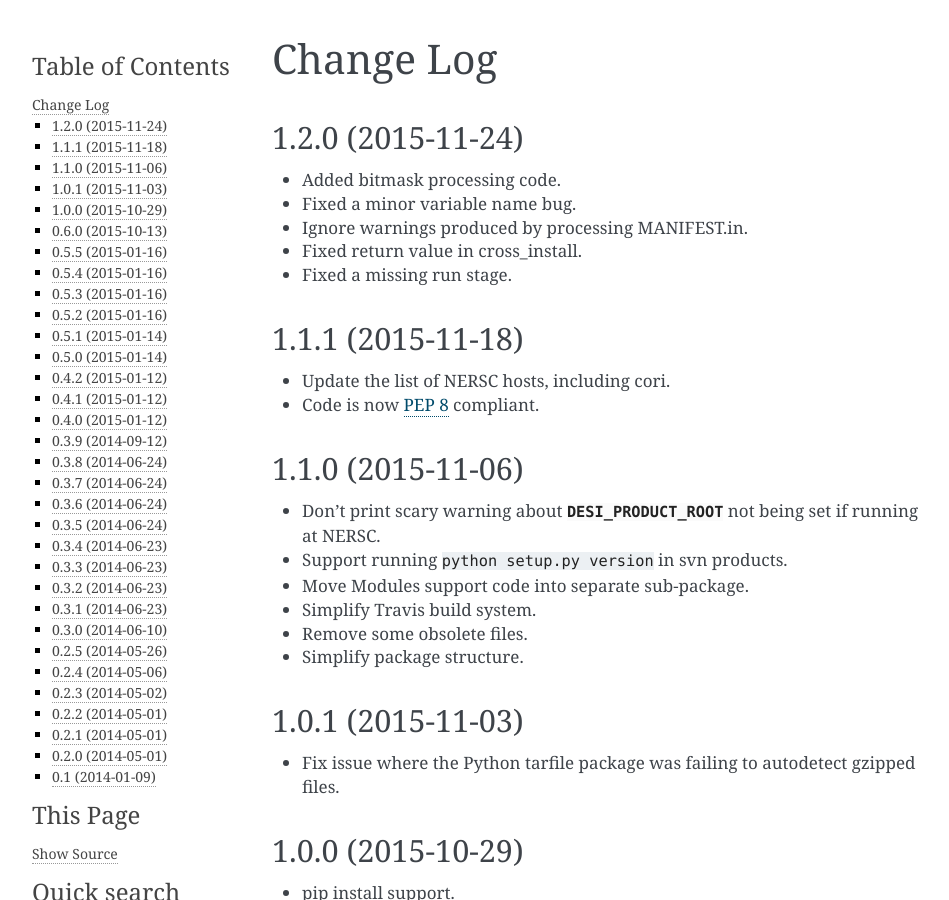
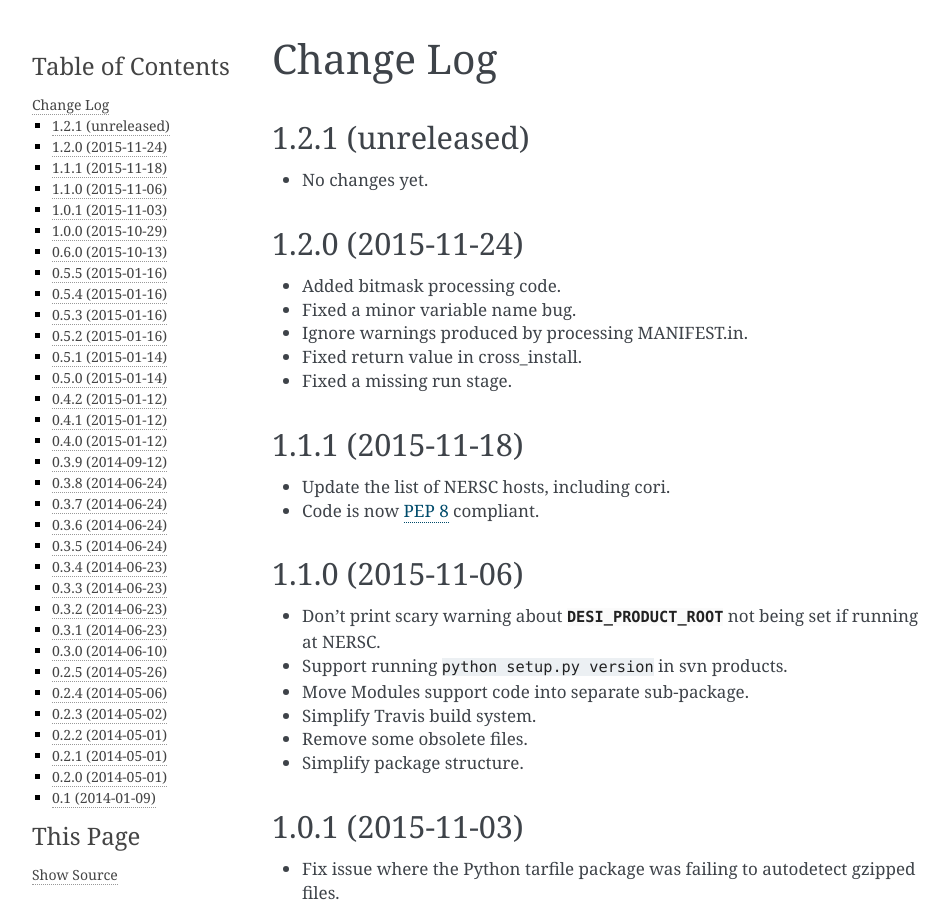
Before and after one commit to desihub/desiutil, a Sphinx documentation site: the page built from doc/changes.rst, in a window 1280 px wide and 900 px high. Shown: the whole window, without its empty margins (148-1097 px from the left). Built offline with Sphinx 7.4.7, drawn with Linux system fonts in a browser that asks for light colours.

Commit message:
bump version

```diff
--- a/doc/changes.rst
+++ b/doc/changes.rst
@@ -1,6 +1,11 @@
 ==========
 Change Log
 ==========
+
+1.2.1 (unreleased)
+------------------
+
+* No changes yet.
 
 1.2.0 (2015-11-24)
 ------------------
--- a/py/desiutil/_version.py
+++ b/py/desiutil/_version.py
@@ -1 +1 @@
-__version__ = '1.2.0'
+__version__ = '1.2.0.dev216'
```
